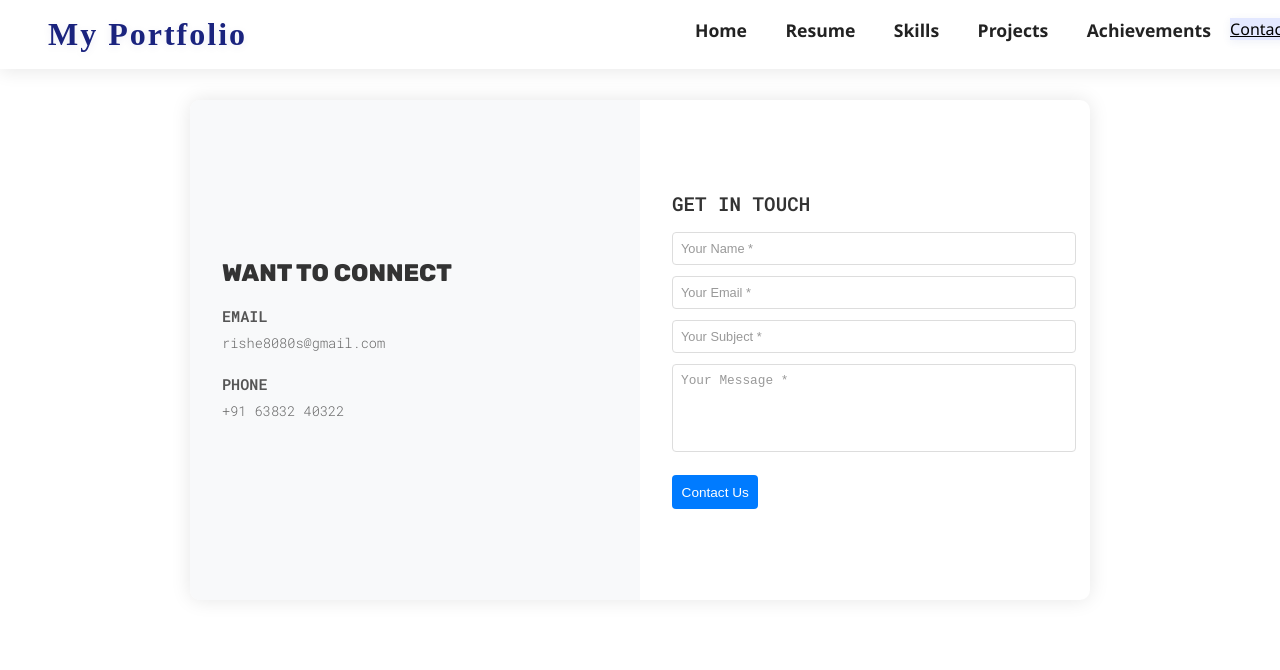
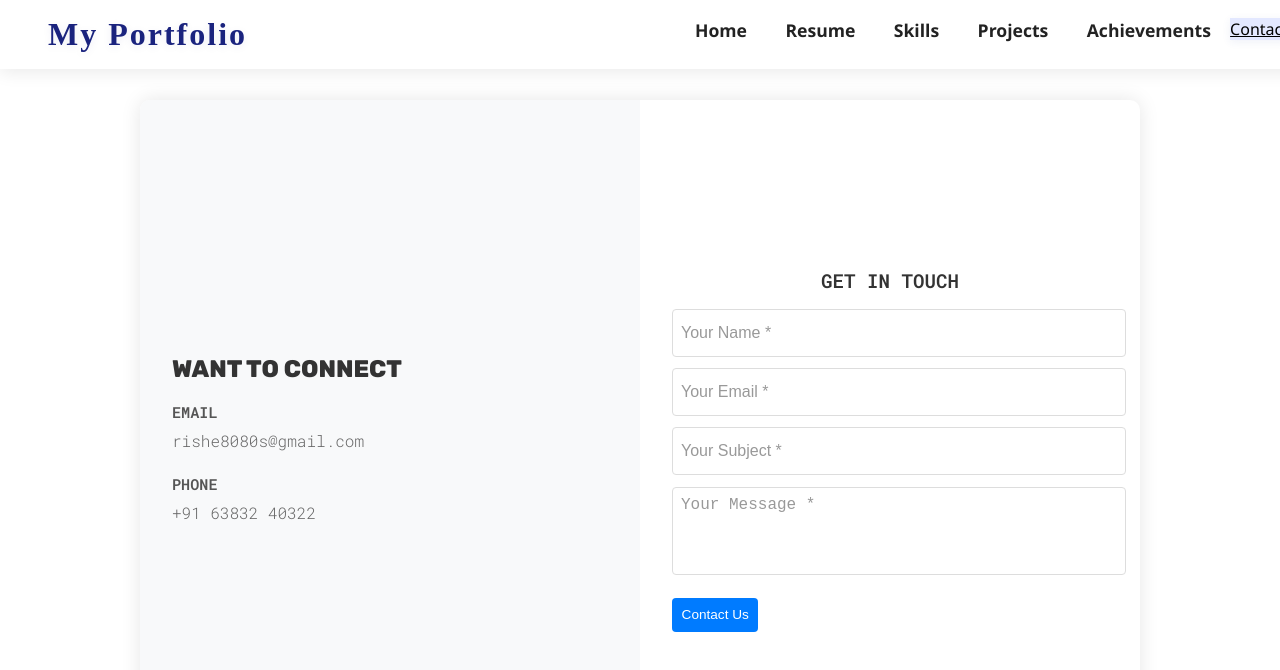
Before and after one commit to RISHE-AI/portify, a React (Vite) app: page /contact in a window 1280 px wide. Shown: the top 670 px of the page. Built offline with nearby package versions, Linux system fonts and the light colour scheme.

Commit message:
some improvements

```diff
--- a/index.html
+++ b/index.html
@@ -9,7 +9,7 @@
     <link
       href="https://fonts.googleapis.com/css2?family=Roboto+Mono:wght@100..700&family=Rubik:wght@800&display=swap"
       rel="stylesheet" />
-    <title>Rishe S</title>
+    <title>Rishe's Portfolio</title>
   </head>
   <body>
     <div id="root"></div>
--- a/package.json
+++ b/package.json
@@ -1,10 +1,10 @@
 {
-  "name": "Rishe_upma",
+  "name": "rishe",
   "private": true,
   "version": "0.0.0",
   "type": "module",
   "scripts": {
-    "dev": "vite",
+    "karo": "vite --host",
     "build": "vite build",
     "lint": "eslint . --ext js,jsx --report-unused-disable-directives --max-warnings 0",
     "preview": "vite preview"
--- a/src/sections/Contact/ContactStyles.module.css
+++ b/src/sections/Contact/ContactStyles.module.css
@@ -8,8 +8,8 @@
 
 .contactContainer {
   display: flex;
-  width: 900px;
-  height: 500px;
+  width: 1000px;
+  height: 700px;
   background: #fff;
   box-shadow: 0 0 20px rgba(0, 0, 0, 0.1);
   border-radius: 10px;
@@ -56,7 +56,7 @@
   color: #666;
   margin: 0.3rem 0;
   line-height: 1.4;
-  font-size: 0.85rem;
+  font-size: 1rem;
 }
 
 .formTitle {
@@ -64,6 +64,7 @@
   color: #333;
   margin-bottom: 1rem;
   font-weight: 600;
+  text-align: center;
 }
 
 .formGroup {
@@ -77,12 +78,14 @@
   border: 1px solid #ddd;
   border-radius: 4px;
   font-size: 0.8rem;
+  height: 30px;
 }
 
 .formInput::placeholder,
 .formTextarea::placeholder {
   color: #999;
-  font-size: 0.8rem;
+  font-size: 1rem;
+
 }
 
 .formInput:focus,
@@ -105,6 +108,7 @@
   border-radius: 4px;
   cursor: pointer;
   margin-top: 0.5rem;
+
 }
 
 @media (max-width: 950px) {
--- a/src/sections/Projects/Projects.jsx
+++ b/src/sections/Projects/Projects.jsx
@@ -3,7 +3,6 @@ import C19 from '../../assets/c19.png';
 import Travel from '../../assets/travel.png';
 import Portfolio from '../../assets/portfolio.png';
 import ProjectCard from '../../common/ProjectCard';
-
 function Projects() {
   return (
     <section id="projects" className={styles.container}>
@@ -12,7 +11,7 @@ function Projects() {
 
         <ProjectCard
           src={Travel}
-          link="#"
+          link to="/"
           h3="TRAVEL INFO WEBSITE"
           p="A MERN Stack Travel Information Website"
         />
--- a/src/sections/Projects/ProjectsStyles.module.css
+++ b/src/sections/Projects/ProjectsStyles.module.css
@@ -5,7 +5,7 @@
   margin-top: 120PX;
 
   img {
-    max-width: 250px;
+    max-width: 550px;
     align-self: center;
     background-color: var(--project-card-bg);
     border-radius: 20px;
@@ -21,6 +21,7 @@
 
   a:hover {
     transform: scale(1.05);
+    transform: matrix3d(65);
   }
 }
 
--- a/src/sections/Skills/SkillsStyles.module.css
+++ b/src/sections/Skills/SkillsStyles.module.css
@@ -27,8 +27,15 @@
   grid-template-columns: repeat(auto-fit, minmax(250px, 1fr));
   gap: 40px;
   width: 100%;
+  height: 500px;
   max-width: 1000px;
   margin-top: 30px;
+
+}
+
+.skillsGrid:hover {
+  transform: scale(1.02);
+  transition: transform 0.5s ease;
 }
 
 .skillCategory {
```
Also changed, not shown: 1 other file (tests, documents, lock files or other folders).
